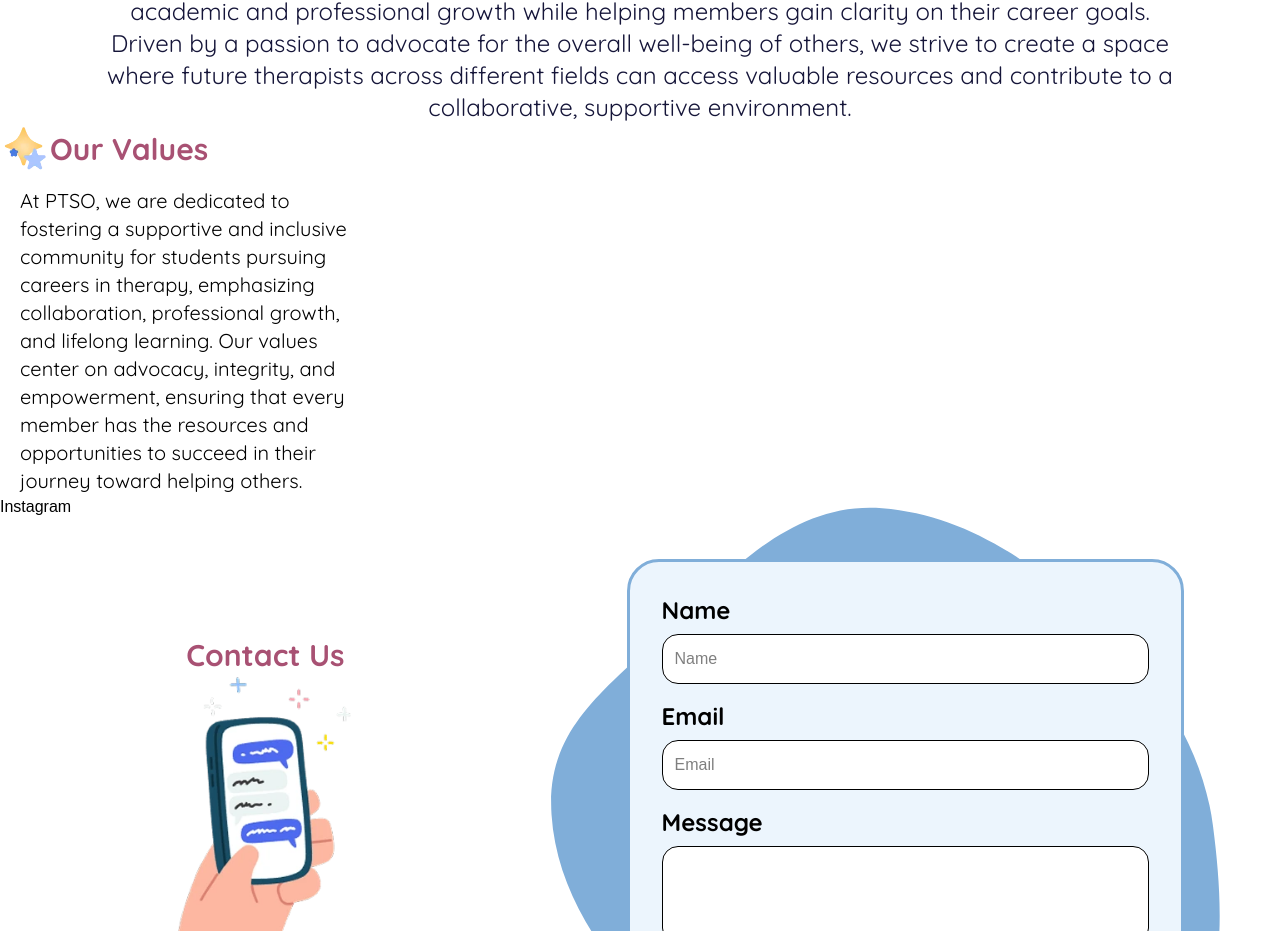
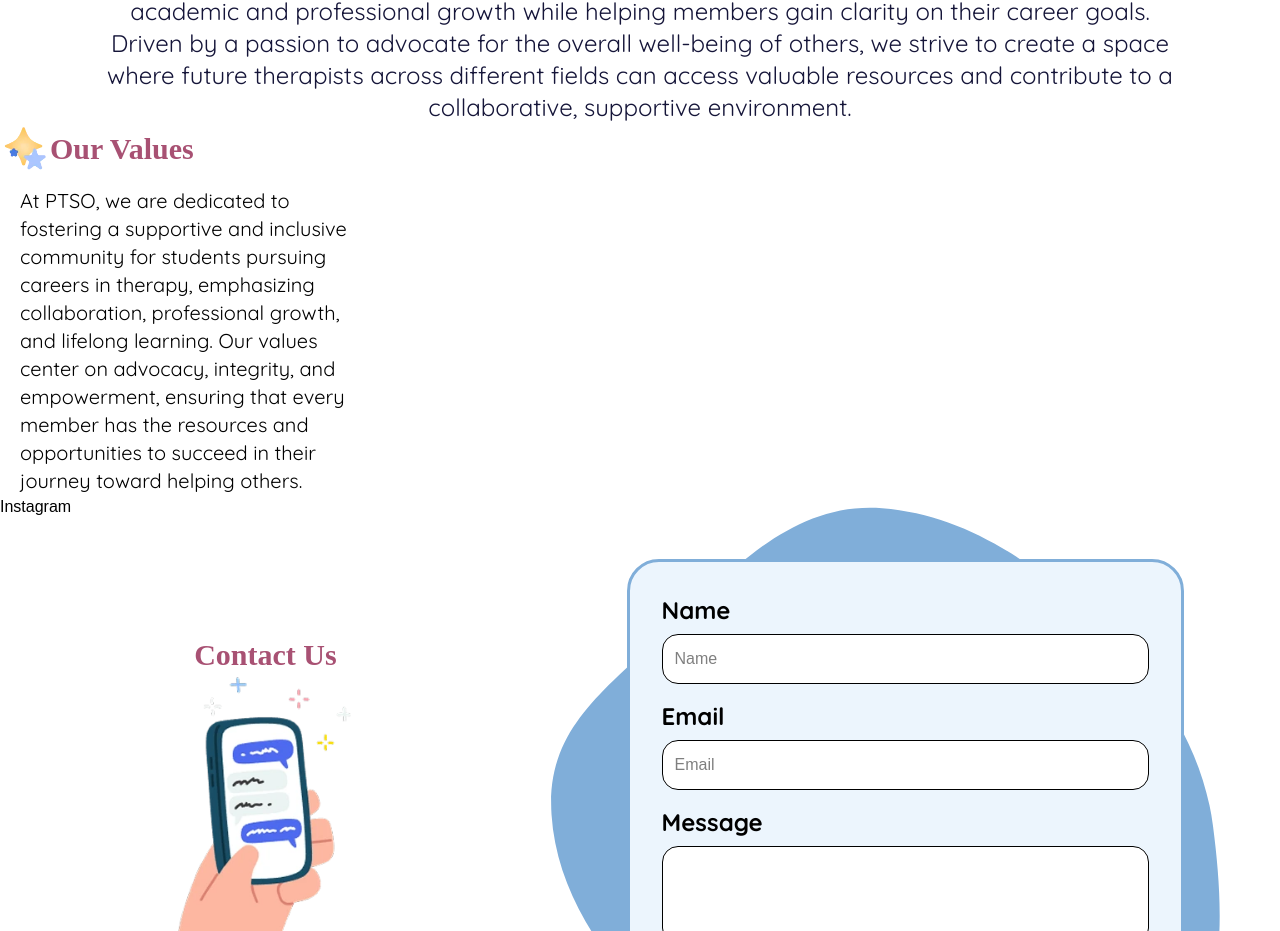
Before and after one commit to acm-ucr/ptso-website, a Next.js app: page / in a window 1280 px wide. Shown: the part 974-1905 px from the top of the page. Built offline with nearby package versions, Linux system fonts and the light colour scheme; a web font is replaced by a local one.

Commit message:
small changes

```diff
--- a/src/components/Title.tsx
+++ b/src/components/Title.tsx
@@ -6,7 +6,7 @@ const Title = ({ text }: titleProps) => {
   return (
     <div
       className={
-        "text-ptso-pink-accent font-quicksand text-center text-3xl font-bold"
+        "text-ptso-pink-accent font-beVietnamPro text-center text-3xl font-bold"
       }
     >
       {text}
```
Also changed, not shown: 1 other file (tests, documents, lock files or other folders).
